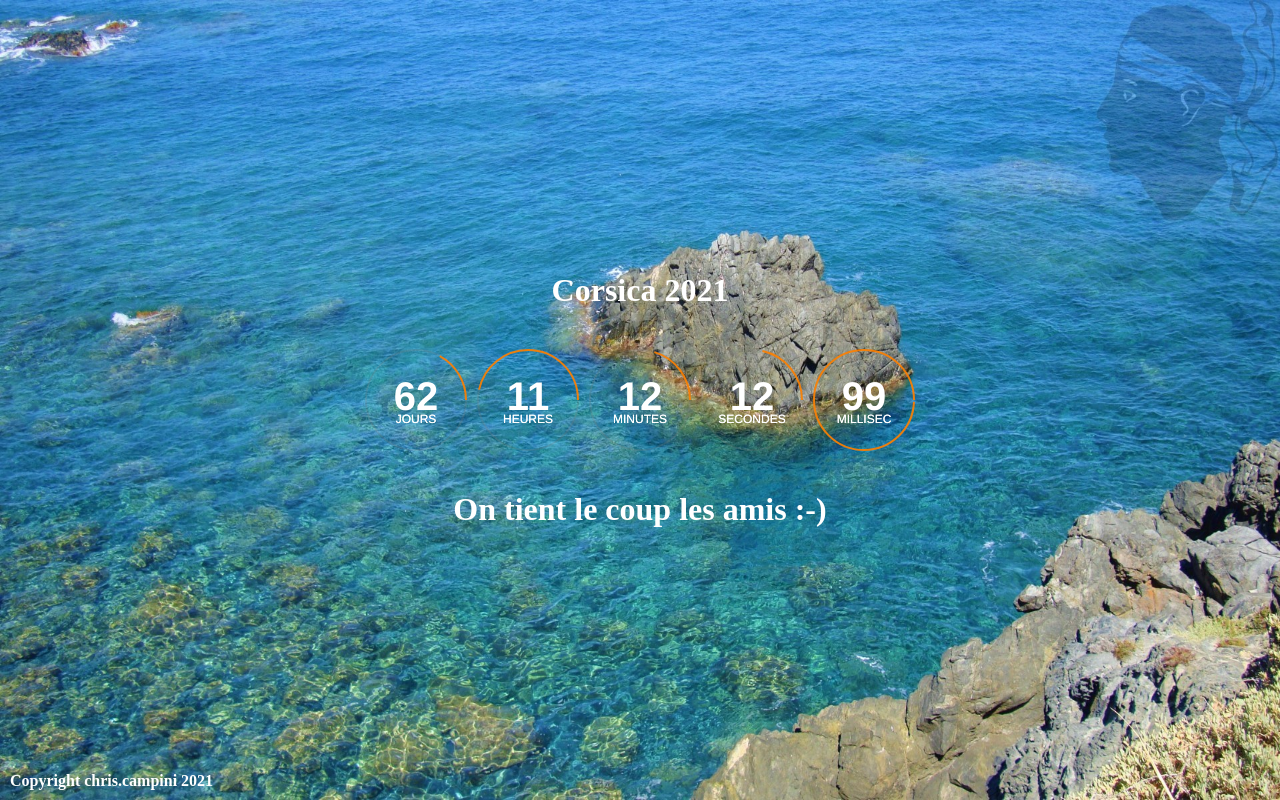
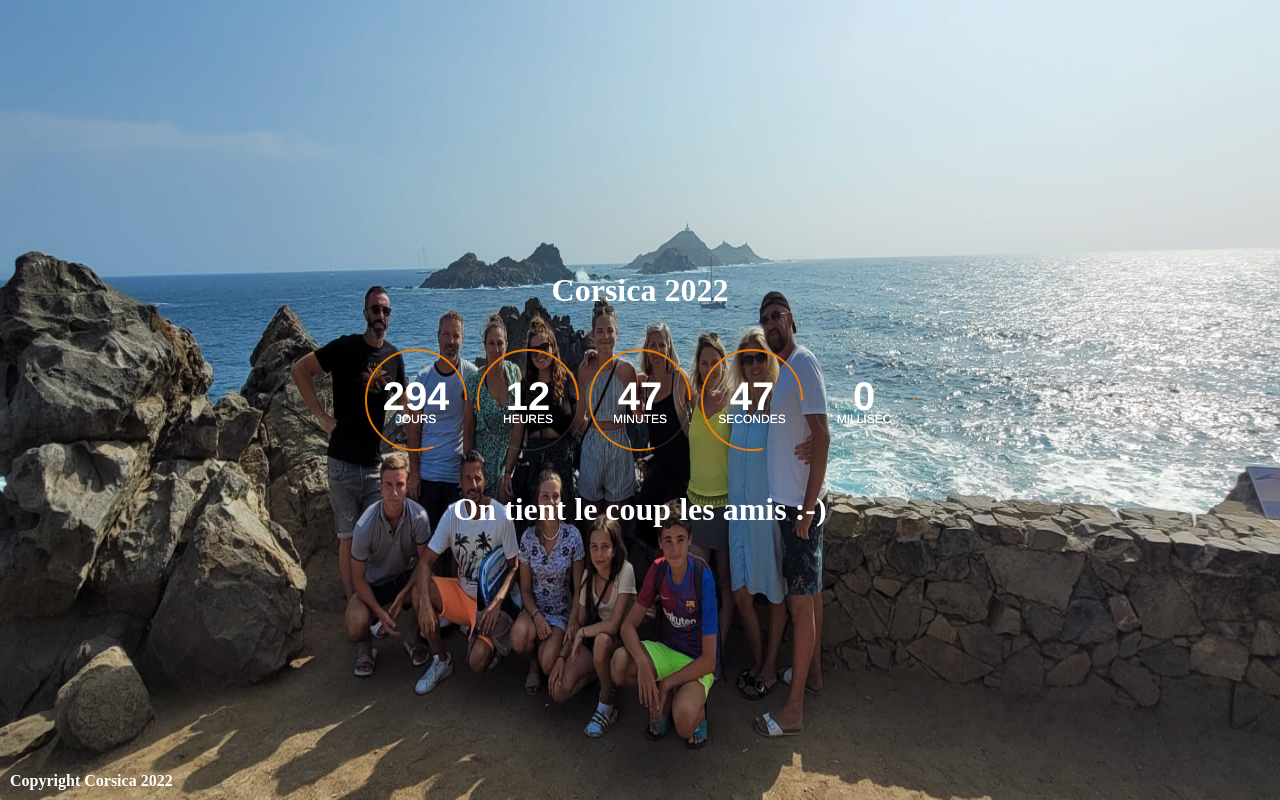
Before and after one commit to christophecampini/christophecampini.github.io, a plain HTML site: page index.html in a window 1280 px wide. Drawn offline with nearby package versions, Linux system fonts and the light colour scheme.

Commit message:
Add files via upload

```diff
--- a/index.html
+++ b/index.html
@@ -2,7 +2,7 @@
 <html lang="fr" >
 <head>
 	<meta charset="UTF-8">
-	<title>Corsica 2021 :-)</title>
+	<title>Corsica 2022 :-)</title>
 	<script src="https://cdnjs.cloudflare.com/ajax/libs/modernizr/2.8.3/modernizr.min.js" type="text/javascript"></script>
 
 	<link rel="stylesheet" href="https://cdnjs.cloudflare.com/ajax/libs/normalize/5.0.0/normalize.min.css">
@@ -11,6 +11,6 @@
 </head>
 <body>
   <script src='https://cdnjs.cloudflare.com/ajax/libs/jquery/2.1.3/jquery.min.js'></script><script  src="./script.js?0"></script>
-  <div style="position: absolute; left: 0; bottom: 0; padding: 10px; font-weight: 600">Copyright chris.campini 2021</div>
+  <div style="position: absolute; left: 0; bottom: 0; padding: 10px; font-weight: 600">Copyright Corsica 2022</div>
 </body>
 </html>
--- a/script.js
+++ b/script.js
@@ -1,6 +1,6 @@
 var ringer = {
   //countdown_to: "10/31/2014",
-  countdown_to: "08/14/2021",
+  countdown_to: "08/06/2022",
   rings: {
     'JOURS': {
       s: 86400000, // mseconds in a day,
@@ -45,7 +45,7 @@ var ringer = {
     $r.cvs.setAttribute('width',$r.size.w);
     $r.cvs.setAttribute('height',$r.size.h);
     $r.ctx = $r.cvs.getContext('2d');
-	$(document.body).append('<H1>Corsica 2021</H1>');
+	$(document.body).append('<H1>Corsica 2022</H1>');
     $(document.body).append($r.cvs);
 	$(document.body).append('<H1>On tient le coup les amis :-)</H1>');
     $r.cvs = $($r.cvs);
--- a/style.css
+++ b/style.css
@@ -19,7 +19,7 @@ canvas {
 
 body {
   background: #000000;
-  background-image: url("bg.jpg");
+  background-image: url("bg.jpeg");
   background-size: 100% 100%;
   background-position: center;
   background-repeat: no-repeat;
```
Also changed, not shown: bg.jpeg (added).
